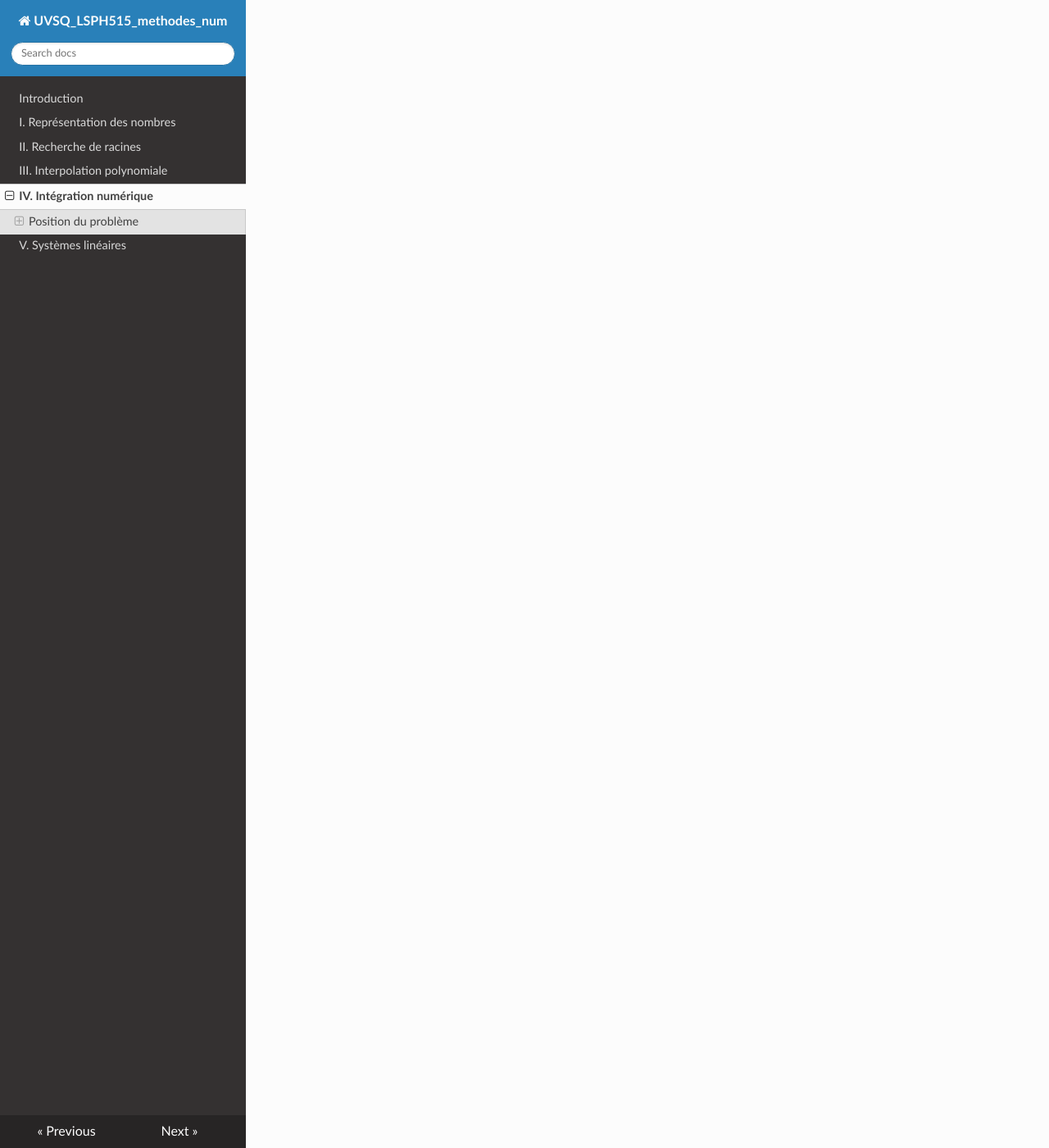
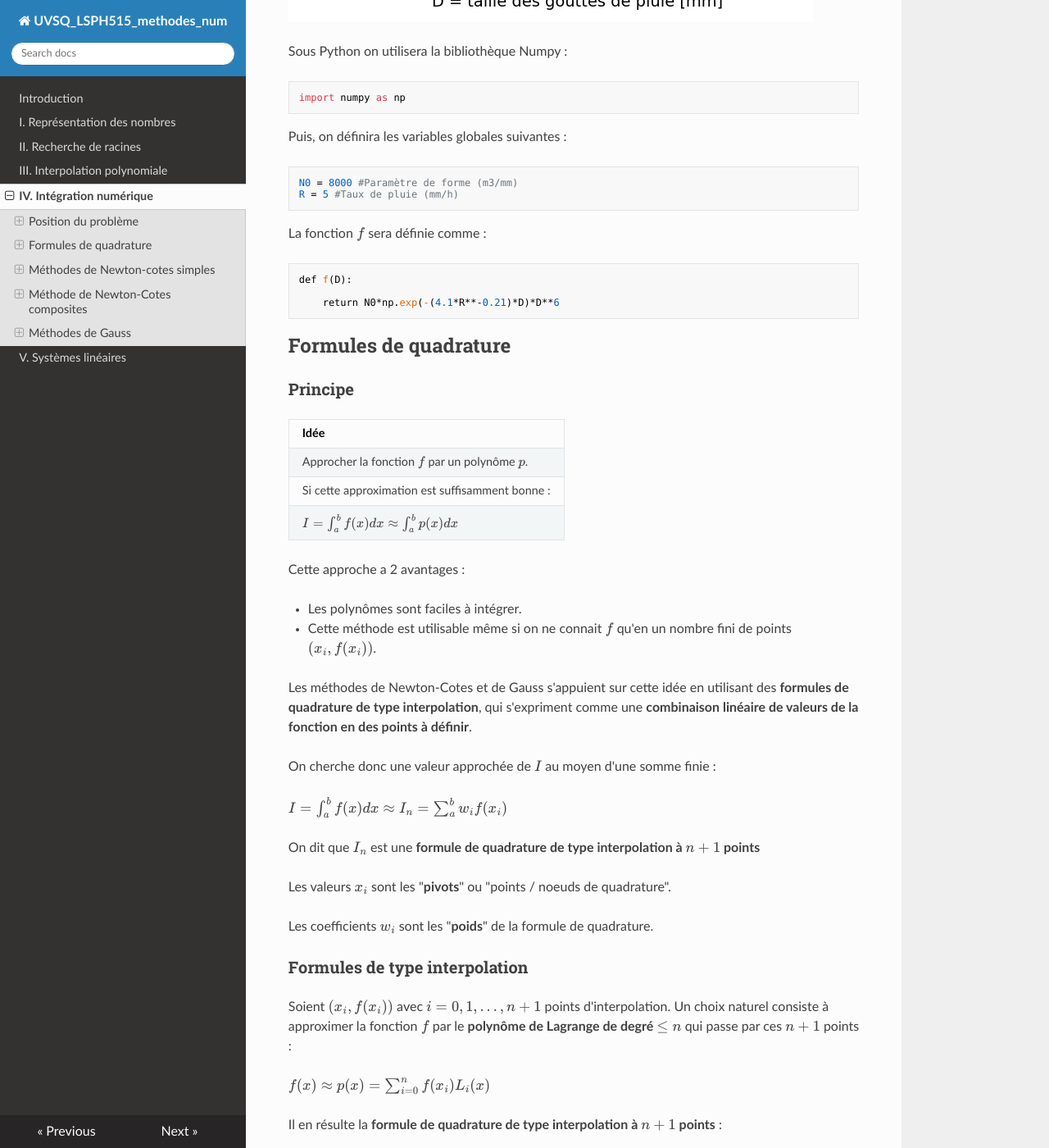
Before and after one commit to NicOudart/UVSQ_LSPH515_methodes_num, an MkDocs documentation site: the page built from docs/Chap4_Integration_numerique.md, in a window 1280 px wide and 1400 px high, scrolled down 1979 px. Shown: the whole window at 82% size. Built offline with MkDocs 1.6.1, drawn with Linux system fonts in a browser that asks for light colours; nearby versions of some CDN libraries; some of the changed text lies outside the part shown.

Commit message:
- Progress on quadrature formulas in Chapter 4.

```diff
--- a/docs/Chap4_Integration_numerique.md
+++ b/docs/Chap4_Integration_numerique.md
@@ -7,6 +7,26 @@ Ce chapitre porte sur les méthodes numériques pour l'approximation de l'intég
 ## Position du problème
 
 ### Motivation
+
+Le but de l'intégration numérique est d'évaluer la valeur de l'**intégrale** $I$ d'une fonction $f$ continue sur un intervalle $[a,b]$ avec $a<b$ réels :
+
+$I = \int_{a}^{b} f(x) dx$
+
+On rappelle que cette intégrale représente l'**aire** comprise entre la courbe de la fonction, l'axe des abscisses, et les droites $x=a$ et $x=b$.
+
+$I$ est une intégrale **définie** dont le résultat est un scalaire.
+La fonction $f$ peut être connue qu'en certains points, mais ne dispose pas de singularité sur $[a,b]$, qui est supposé **fini et fermé**.
+
+Dans certains cas limités, l'intégrale peut être calculée analytiquement, à partir de la **primitive** de $f$, notée $F$ :
+
+$I = \int_{a}^{b} f(x) dx = F(b)-F(a)$
+
+Cependant, ce calcul peut être long et compliqué, et beaucoup de fonctions ne disposent pas d'expression analytique pour leurs primitives.
+On préfèrera faire appel à des méthodes numérique pour calculer une valeur approchée de $I$.
+
+L'approximation de $I$ s'effectue le plus souvent à l'aide de combinaisons linéaires des valeurs de $f$ : des **formules de quadrature de type interpolation**.
+
+L'intégrale $I$ est remplacée par une somme finie : $I \approx \sum_{i=0}^{n} w_i f(x_i)$.
 
 ### Exemple de problème
 
@@ -50,3 +70,100 @@ def f(D):
 
     return N0*np.exp(-(4.1*R**-0.21)*D)*D**6
 ~~~
+
+## Formules de quadrature
+
+### Principe
+
+|Idée|
+|:-|
+|Approcher la fonction $f$ par un polynôme $p$.|
+|Si cette approximation est suffisamment bonne :|
+|$I = \int_{a}^{b} f(x) dx \approx \int_{a}^{b} p(x) dx$|
+
+Cette approche a 2 avantages :
+
+- Les polynômes sont faciles à intégrer.
+
+- Cette méthode est utilisable même si on ne connait $f$ qu'en un nombre fini de points $(x_i,f(x_i))$.
+
+Les méthodes de Newton-Cotes et de Gauss s'appuient sur cette idée en utilisant des **formules de quadrature de type interpolation**, qui s'expriment comme une **combinaison linéaire de valeurs de la fonction en des points à définir**.
+
+On cherche donc une valeur approchée de $I$ au moyen d'une somme finie :
+
+$I = \int_{a}^{b} f(x) dx \approx I_n = \sum_{a}^{b} w_i f(x_i)$
+
+On dit que $I_n$ est une **formule de quadrature de type interpolation à $n+1$ points**
+
+Les valeurs $x_i$ sont les "**pivots**" ou "points / noeuds de quadrature".
+
+Les coefficients $w_i$ sont les "**poids**" de la formule de quadrature.
+
+### Formules de type interpolation
+
+Soient $(x_i,f(x_i))$ avec $i=0,1,...,n+1$ points d'interpolation.
+Un choix naturel consiste à approximer la fonction $f$ par le **polynôme de Lagrange de degré $\leq n$** qui passe par ces $n+1$ points :
+
+$f(x) \approx p(x) = \sum_{i=0}^{n} f(x_i) L_i(x)$
+
+Il en résulte la **formule de quadrature de type interpolation à $n+1$ points** :
+
+$I = \int_{a}^{b} f(x) dx \approx I_n = \int_{a}^{b} p(x) dx = \int_{a}^{b} \sum_{i=0}^{n} f(x_i) L_i(x) dx$
+
+Par linéarité de l'intégrale, on obtient les coefficients de la formule de quadrature :
+
+$I_n = \sum_{i=0}^{n} f(x_i) \int_{a}^{b} L_i(x) dx$
+
+D'où : $w_i = \int_{a}^{b} L_i(x) dx$
+
+Les poids $w_i$ s'obtiennent par **intégration des polynômes de Lagrange**.
+Ils sont donc indépendants de $f$ et ne dépendent que des points $x_i$.
+
+### Degré de précision
+
+On définit l'**erreur de troncation** pour l'intégration comme :
+
+$E(f) = I-I_n$
+
+Une formule de quadrature est dite **exacte** pour $f$ si $E(f)=0$.
+
+|Degré de précision|
+|:-|
+|Le degré de précision d'une formule de quadrature est l'entier positif $n$ tel que $E(p_i)=0$ pour tout polynôme de degré $i \leq n$ et $E(p_{n+1}) \neq 0$ pour un polynôme $p_{n+1}$ de degré $n+1$.|
+
+Donc une formule de quadrature exacte sur l'ensemble des polynômes de degré $\leq n$ est au moins de degré de précision $n$.
+
+Autrement dit, une formule de quadrature de degré de précision $n$ vérifie :
+
+- $I = \int_{a}^{b} p_k(x) dx = \int_{a}^{b} x^k dx = I_n = \sum_{i=0}^{n} w_i x_i^k$ pour tout $0 < k \leq n$
+
+- $I = \int_{a}^{b} p_{n+1}(x) dx = \int_{a}^{b} x^{n+1} dx \neq I_n = \sum_{i=0}^{n} w_i x_i^{n+1}$
+
+|Théorème|
+|:-|
+|Une formule de quadrature à $n+1$ points est exacte sur l'ensemble des polynômes de degré $\leq n$|
+|si est seulement si c'est une formule de quadrature de type interpolation à $n+1$ points.|
+
+Donc une formule de quadrature de type interpolation à $n+1$ points est au moins de degré de précision $n$.
+
+## Méthodes de Newton-cotes simples
+
+### Méthode des rectangles
+
+### Méthode des trapèzes
+
+### Méthode de Simpson
+
+## Méthode de Newton-Cotes composites
+
+### Rectangles, trapèze et Simpson
+
+### Accélération de Romberg
+
+## Méthodes de Gauss
+
+### Principe
+
+### Méthode à 1 point
+
+### Méthode à 2 points
```
